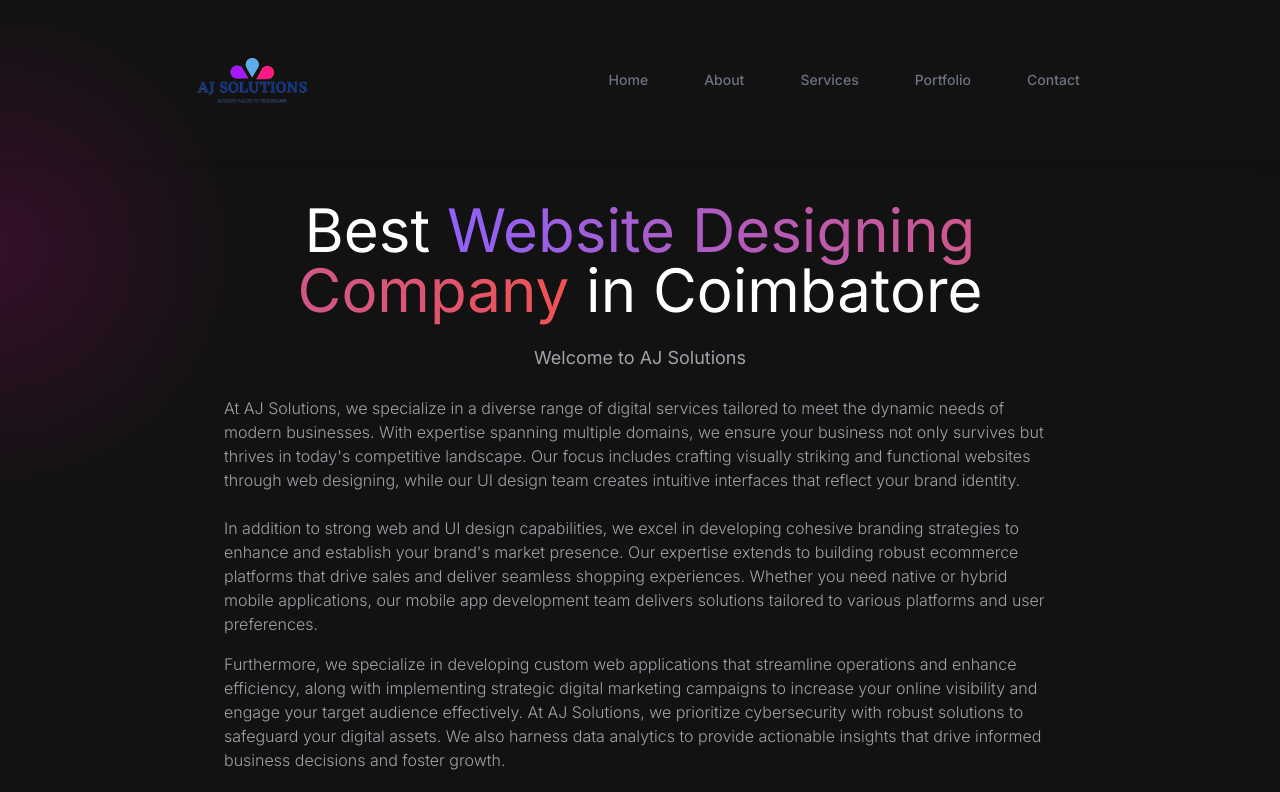
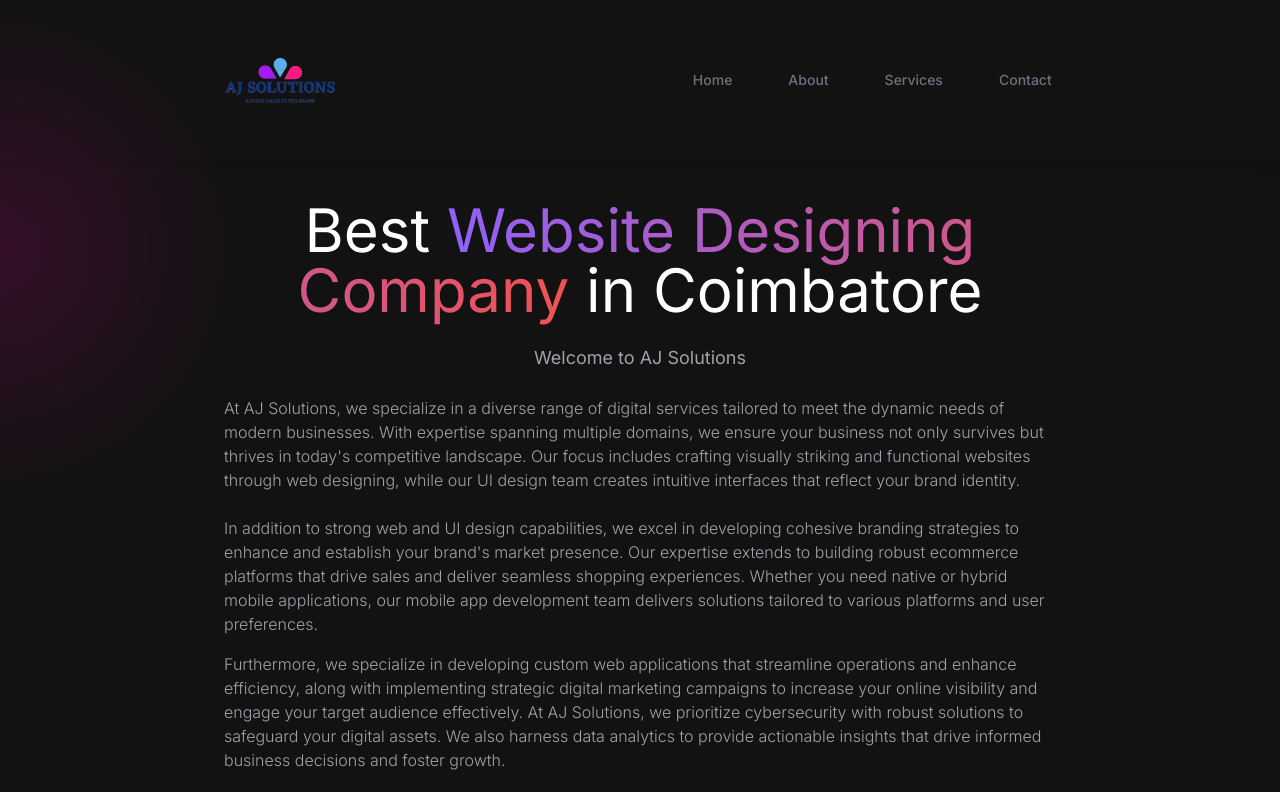
Before and after one commit to sanjvj/AJ-Solution, a React (Vite) app in the folder frontend/: page / in a window 1280 px wide. Shown: the top 792 px of the page. Built offline with nearby package versions, Linux system fonts and the light colour scheme.

Commit message:
Final changes for deployment

```diff
--- a/frontend/src/App.jsx
+++ b/frontend/src/App.jsx
@@ -5,7 +5,7 @@
 import { About } from "./pages/About";
 import { Services } from "./pages/Services";
 import { Contact } from "./pages/Contact";
-import { Portfolio } from "./pages/Portfolio";
+// import { Portfolio } from "./pages/Portfolio";
 import ServicePage from "./pages/ServicePage";
 import Mobile from "./pages/Mobile";
 import SoftwareDevelopmentpage from "./pages/SoftwareDevelopmentpage";
@@ -24,7 +24,7 @@
         <Route path="/about" element={<About></About>}></Route>
         <Route path="/services" element={<Services></Services>}></Route>
         <Route path="/contact" element={<Contact></Contact>}></Route>
-        <Route path="/Portfolio" element={<Portfolio></Portfolio>}></Route>
+        {/* <Route path="/Portfolio" element={<Portfolio></Portfolio>}></Route> */}
         <Route path="/contact" element={<Contact></Contact>}></Route>
         <Route path="/services/web" element={<ServicePage></ServicePage>}></Route>
         <Route path="/services/mobile" element={<Mobile></Mobile>}></Route>
--- a/frontend/src/Components/Topbar.jsx
+++ b/frontend/src/Components/Topbar.jsx
@@ -37,12 +37,12 @@
           >
             Services
           </Link>
-          <Link
+          {/* <Link
             to="/portfolio"
             className="text-gray-500 hover:text-white px-3 py-2 rounded-md text-sm font-medium underline-animation"
           >
             Portfolio
-          </Link>
+          </Link> */}
 
           <Link
             to="/contact"
@@ -117,12 +117,12 @@
             >
               Services
             </Link>
-            <Link
+            {/* <Link
               to="/portfolio"
               className="text-gray-500 hover:text-white block px-3 py-2 rounded-md text-base font-medium underline-animation"
             >
               Portfolio
-            </Link>
+            </Link> */}
             <Link
               to="/blog"
               className="text-gray-500 hover:text-white block px-3 py-2 rounded-md text-base font-medium underline-animation"
```
